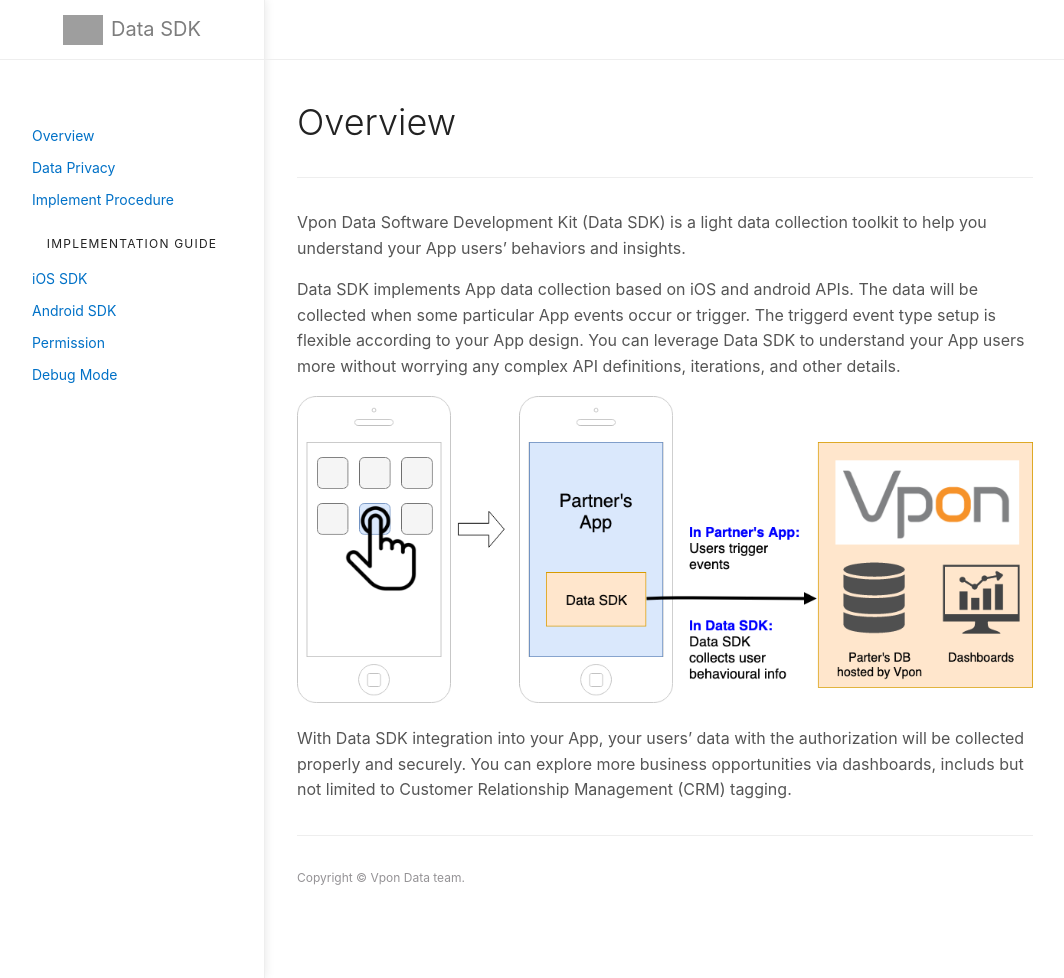
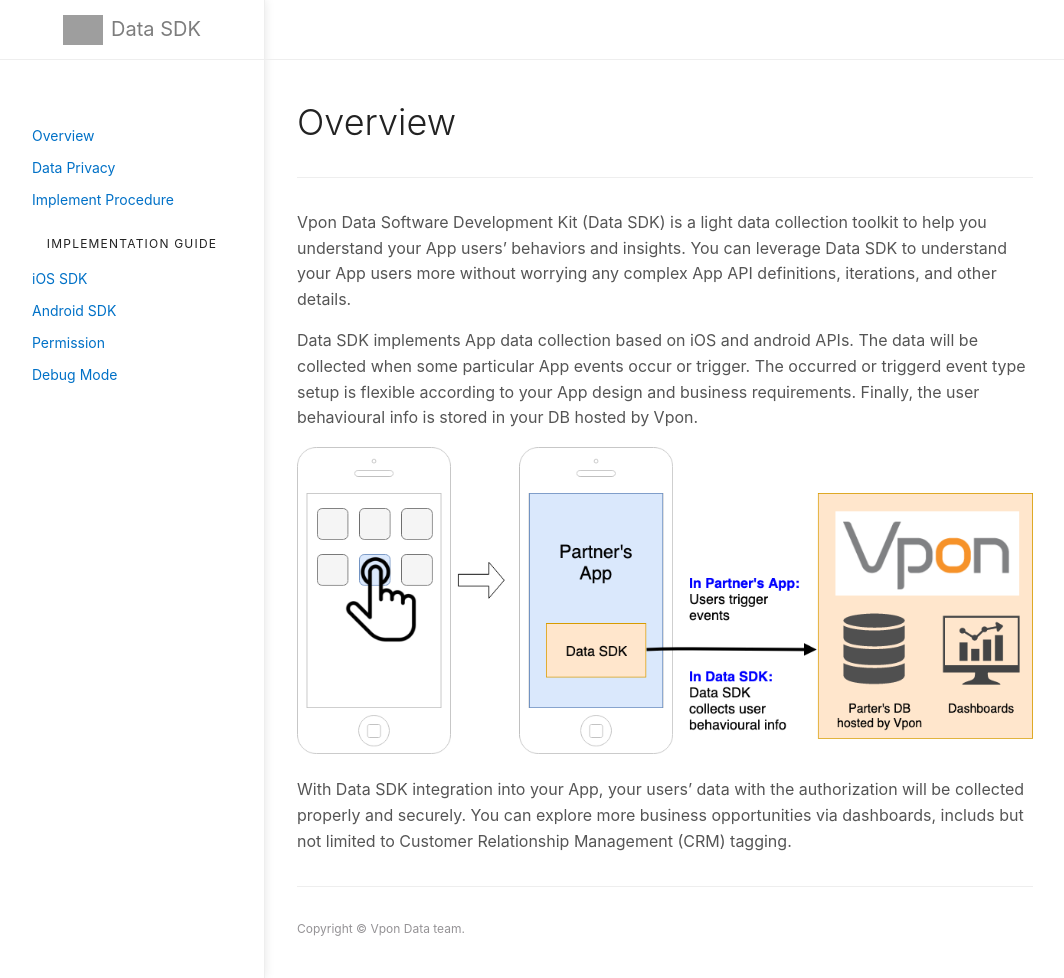
Before and after one commit to vpon-data/data-sdk, a Jekyll site: the page built from index.md, in a window 1280 px wide and 978 px high. Shown: the whole window, without its empty margins (107-1171 px from the left). Built offline with Jekyll 4.4.1, drawn with Linux system fonts in a browser that asks for light colours; grey boxes are pictures that could not be loaded.

Commit message:
Update index.md

```diff
--- a/index.md
+++ b/index.md
@@ -12,12 +12,11 @@
 ---
 
 Vpon Data Software Development Kit (Data SDK) is a light data collection toolkit to help you understand your App users' behaviors and insights.
+You can leverage Data SDK to understand your App users more without worrying any complex App API definitions, iterations, and other details.
 
-Data SDK implements App data collection based on iOS and android APIs. The data will be collected when some particular App events occur or trigger. The triggerd event type setup is flexible according to your App design. You can leverage Data SDK to understand your App users more without worrying any complex API definitions, iterations, and other details.
-
+Data SDK implements App data collection based on iOS and android APIs. The data will be collected when some particular App events occur or trigger. The occurred or triggerd event type setup is flexible according to your App design and business requirements. Finally, the user behavioural info is stored in your DB hosted by Vpon.
 
 ![](/docs/images/introduction.png)
 
 
-
 With Data SDK integration into your App, your users' data with the authorization will be collected properly and securely. You can explore more business opportunities via dashboards, includs but not limited to Customer Relationship Management (CRM) tagging.
```
